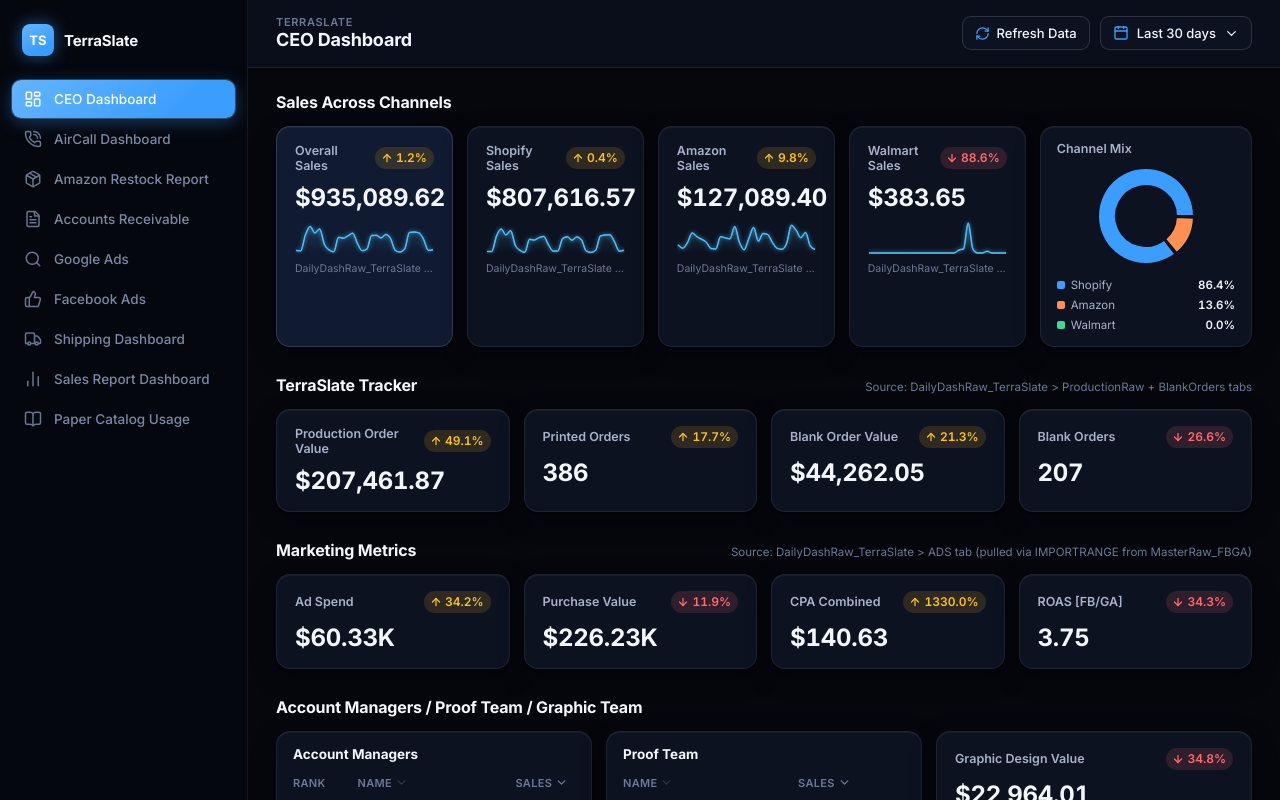
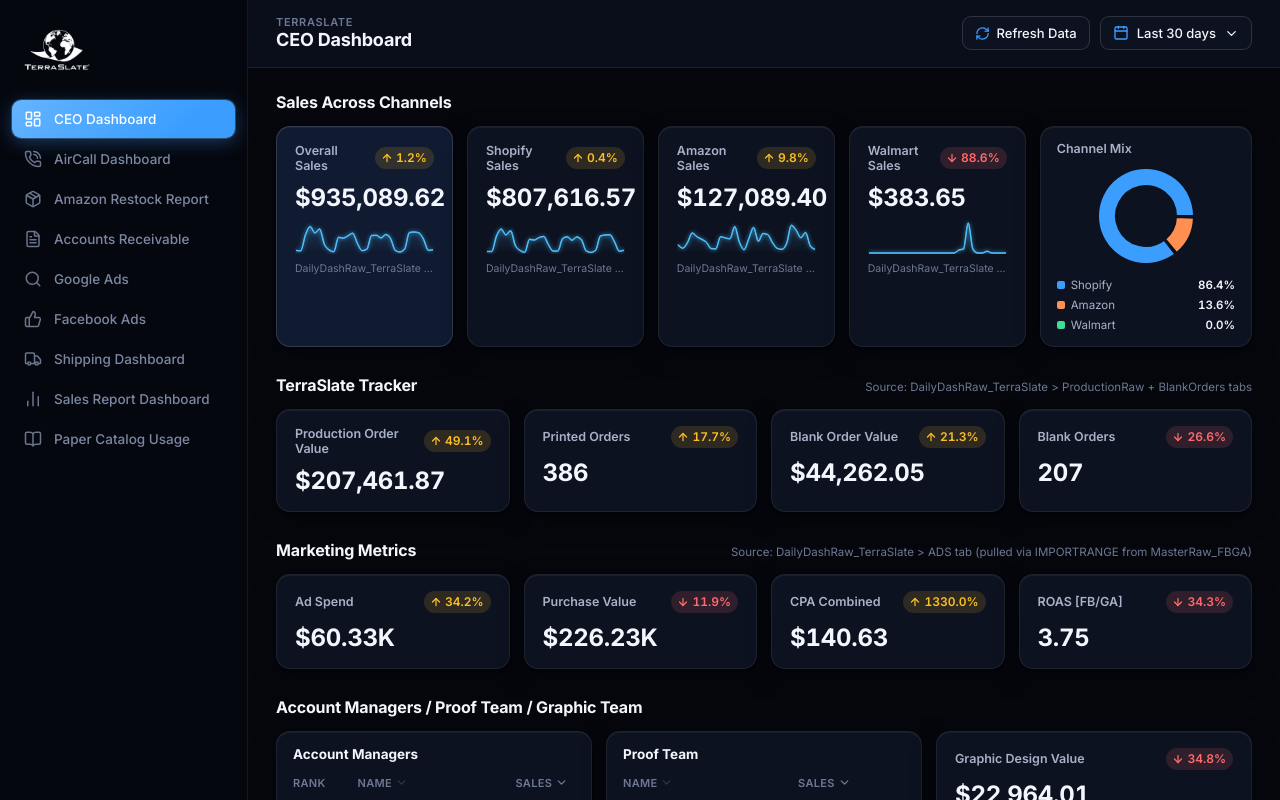
Before and after one commit to jayr-ai/terraslate-ceo-dashboard, a React (Vite) app: page / in a window 1280 px wide. Shown: the top 800 px of the page. Built offline with nearby package versions, Linux system fonts and the light colour scheme.

Commit message:
Replace the placeholder "TS" mark with the official TerraSlate logo
Swaps the sidebar's gradient "TS" square + separate "TerraSlate" text
for the real logo (globe mark + wordmark, white-on-transparent AVIF,
provided by JV) — it already includes the wordmark, so the redundant
text label is dropped.

```diff
--- a/src/components/layout/Sidebar.module.css
+++ b/src/components/layout/Sidebar.module.css
@@ -48,26 +48,9 @@
   padding: 4px 10px 24px;
 }
 
-.brandMark {
-  width: 32px;
-  height: 32px;
-  border-radius: 8px;
-  background: linear-gradient(155deg, var(--blue-400), var(--blue-500) 70%);
-  color: #fff;
-  display: flex;
-  align-items: center;
-  justify-content: center;
-  font-weight: 700;
-  font-size: 13px;
-  letter-spacing: 0.02em;
-  box-shadow: 0 0 16px 1px rgba(59, 158, 255, 0.45);
-  flex-shrink: 0;
-}
-
-.brandWord {
-  font-weight: 700;
-  font-size: 15px;
-  letter-spacing: -0.01em;
+.brandLogo {
+  height: 52px;
+  width: auto;
 }
 
 .nav {
--- a/src/components/layout/Sidebar.tsx
+++ b/src/components/layout/Sidebar.tsx
@@ -12,6 +12,7 @@
   type LucideIcon,
 } from "lucide-react";
 import { navItems } from "../../data/ceoDashboardMockData";
+import terraslateLogo from "../../assets/terraslate-logo.avif";
 import styles from "./Sidebar.module.css";
 
 const ICONS: Record<string, LucideIcon> = {
@@ -43,8 +44,7 @@
       <aside className={`${styles.sidebar} ${open ? styles.sidebarOpen : ""}`}>
         <div className={styles.topRow}>
           <div className={styles.brand}>
-            <div className={styles.brandMark}>TS</div>
-            <span className={styles.brandWord}>TerraSlate</span>
+            <img src={terraslateLogo} alt="TerraSlate" className={styles.brandLogo} />
           </div>
           <button type="button" className={styles.closeButton} onClick={onClose} aria-label="Close menu">
             <X size={20} strokeWidth={2} />
```
Also changed, not shown: src/assets/terraslate-logo.avif (added).
